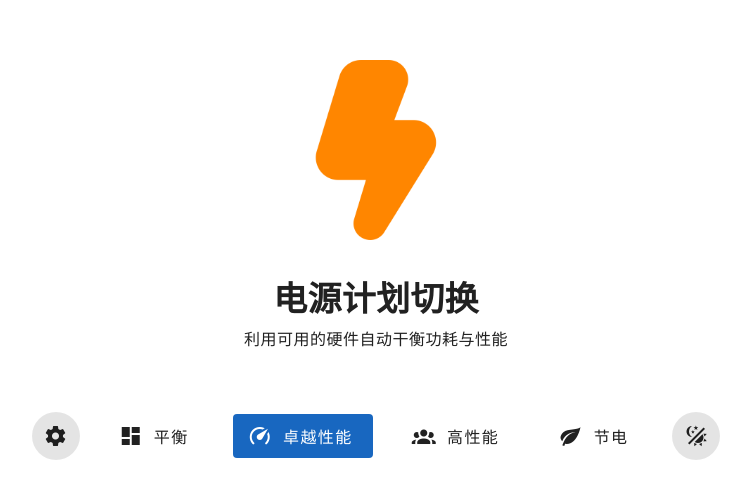
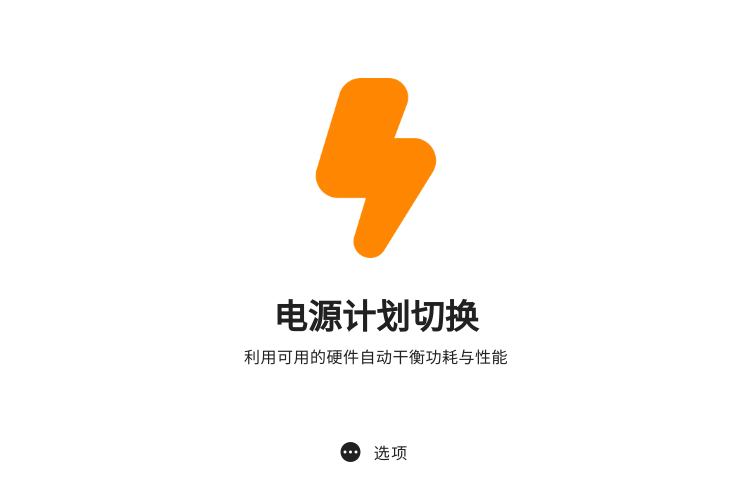
Before and after one commit to Cowjiang/utools-powercfg-switcher, a Vue app: page / in a window 1280 px wide. Shown: the part 124-624 px from the top of the page, without its empty margins (264-1015 px from the left). Built offline with nearby package versions, Linux system fonts and the light colour scheme.

Commit message:
完善核心操作逻辑，新增主题切换功能

```diff
--- a/public/plugin.json
+++ b/public/plugin.json
@@ -8,7 +8,9 @@
       "explain": "快速切换电源计划",
       "cmds": [
         "power",
-                "电源"
+        "电源",
+        "电源选项",
+        "电源计划"
       ]
     }
   ]
--- a/src/App.vue
+++ b/src/App.vue
@@ -1,15 +1,31 @@
 <template>
-  <v-app>
+  <v-theme-provider :theme="currentTheme">
+    <v-app>
       <HomePanel />
-  </v-app>
+    </v-app>
+  </v-theme-provider>
 </template>
 
 <script setup lang="ts">
+  import { computed } from 'vue'
   import HomePanel from '@/components/HomePanel.vue'
+  import { useTheme } from 'vuetify'
+
+  const theme = useTheme()
+
+  const currentTheme = computed(() => theme.current.value?.dark ? 'dark' : 'light')
+
+  const init = () => {
+    const localTheme = localStorage.getItem('theme') ?? ''
+    localTheme && (theme.global.name.value = localTheme)
+  }
+  init()
 </script>
 
 <style>
   html {
     overflow: auto !important;
+    cursor: default;
+    user-select: none;
   }
 </style>
--- a/src/components/HomePanel.vue
+++ b/src/components/HomePanel.vue
@@ -1,6 +1,7 @@
 <template>
   <v-container class="fill-height">
     <v-responsive class="align-center text-center fill-height">
+      <div class="py-4" />
       <v-img height="35vh" max-height="180" src="/logo.png" />
 
       <h1 class="mt-10 text-h4 font-weight-bold">电源计划切换</h1>
@@ -9,70 +10,53 @@
       <div class="py-8" />
 
       <v-row class="d-flex align-center justify-center">
-        <v-col cols="auto">
-          <v-btn icon="mdi-cog" variant="tonal" />
-        </v-col>
-
-        <v-col cols="auto">
+        <v-col
+          v-for="plan in powerPlans"
+          :key="plan.guid"
+          cols="auto"
+        >
           <v-btn
-            variant="text"
+            :color="plan.selected ? 'primary' : ''"
+            :variant="plan.selected ? 'flat' : 'text'"
             size="large"
-          >
-            <v-icon
-              icon="mdi-view-dashboard"
-              size="large"
-              start
-            />
-            平衡
-          </v-btn>
-        </v-col>
-
-        <v-col cols="auto">
-          <v-btn
-            color="primary"
-            size="large"
-            variant="flat"
+            @click="setPowerConfigActive(plan?.guid)"
           >
             <v-icon
               icon="mdi-speedometer"
               size="large"
               start
             />
-            卓越性能
+            {{ plan.name }}
           </v-btn>
         </v-col>
 
         <v-col cols="auto">
-          <v-btn
-            size="large"
-            variant="text"
-          >
-            <v-icon
-              icon="mdi-account-group"
-              size="large"
-              start
-            />
-            高性能
-          </v-btn>
-        </v-col>
-
-        <v-col cols="auto">
+          <v-menu density="compact">
+            <template v-slot:activator="{ props }">
               <v-btn
                 size="large"
                 target="_blank"
                 variant="text"
+                v-bind="props"
               >
                 <v-icon
-              icon="mdi-leaf"
+                  icon="mdi-dots-horizontal-circle"
                   size="large"
                   start
                 />
-            节电
+                选项
               </v-btn>
-        </v-col>
+            </template>
 
-        <v-col cols="auto">
-          <v-btn icon="mdi-theme-light-dark" variant="tonal" @click="toggleTheme" />
+            <v-list density="compact">
+              <v-list-item density="compact" @click="toggleTheme">
+                切换主题
+              </v-list-item>
+              <v-list-item density="compact" @click="openSystemPowerConfig">
+                电源计划设置
+              </v-list-item>
+            </v-list>
+          </v-menu>
         </v-col>
       </v-row>
 
@@ -82,61 +66,60 @@
 </template>
 
 <script setup lang="ts">
+  import { ref } from 'vue'
   import { useTheme } from 'vuetify'
-  import {ref} from "vue";
 
   const theme = useTheme()
-  const toggleTheme = () => theme.global.name.value = theme.global.current.value.dark ? 'light' : 'dark'
-const items=ref<Item[]>([])
-  interface Item{
-    name?:string,
-    guid?:string,
-    selected:boolean
+  const toggleTheme = () => {
+    theme.global.name.value = theme.global.current.value.dark ? 'light' : 'dark'
+    localStorage.setItem('theme', theme.global.name.value)
   }
 
-  const  parseItems=(stdout)=> {
-    const regex = /GUID.*/g
-    const matches = stdout.match(regex);
-    for (let match of matches) {
-      items.value.push({
+  interface PowerPlan {
+    name?: string,
+    guid?: string,
+    selected: boolean
+  }
+  const powerPlans = ref<PowerPlan[]>([])
+
+  const parseItems = (stdout) => {
+    const matches = stdout.match(/GUID.*/g)
+    powerPlans.value = matches?.map(match => ({
       name: match.match(/\((\S+)\)/)[1],
       guid: match.match(/(?<=GUID:\s*)\S+/)[0],
-        selected: match.indexOf("*") > -1
+      selected: match.indexOf('*') > -1
+    })) ?? []
+  }
+
+  const init = () => {
+    window?.exec && window.exec('chcp 65001 & powercfg -l', (error, stdout, stderr) => {
+      if (error) {
+        console.error(error)
+        return
+      }
+      parseItems(stdout)
     })
   }
+  init()
+
+  // 激活电源计划
+  const setPowerConfigActive = (guid?: string) => {
+    if (!guid) return
+    window?.exec && window.exec(`powercfg -setactive ${guid}`, (error, stdout, stderr) => {
+      if (error) {
+        //TODO dealWith error
+        return
       }
-
-  window?.exec && window.exec('chcp 65001 & powercfg -l', (error, stdout, stderr) => {
-    if (error) {
-      console.error(error);
-      return;
-    }
-    console.log(stdout);
-    parseItems(stdout);
-  });
-
-  /**
-   * 打开你的肛门
-   */
-  const openSystemPowerConfig=()=>{
-    window?.exec && window.exec('powercfg.cpl',(error,stdout,stderr)=>{
-      if(error){
-        //TODO dealWith error
-      }
-      // success and stdout is empty
-    })
-  }
-  /**
-   * 塞进你的肛门
-   */
-  const setPowerConfigActive=(guid:string)=>{
-    window?.exec && window.exec(`powercfg -setactive ${guid}`,(error,stdout,stderr)=>{
-      if(error){
-        //TODO dealWith error
-      }
-      // success and stdout is empty
+      init()
     })
   }
 
-
+  // 打开电源计划设置
+  const openSystemPowerConfig = () => {
+    window?.exec && window.exec('powercfg.cpl', (error, stdout, stderr) => {
+      if (error) {
+        console.error(error)
+      }
+    })
+  }
 </script>
```
Lines whose indentation alone changed are shown as unchanged.
